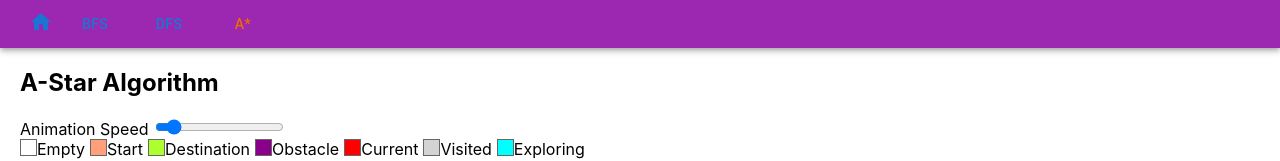
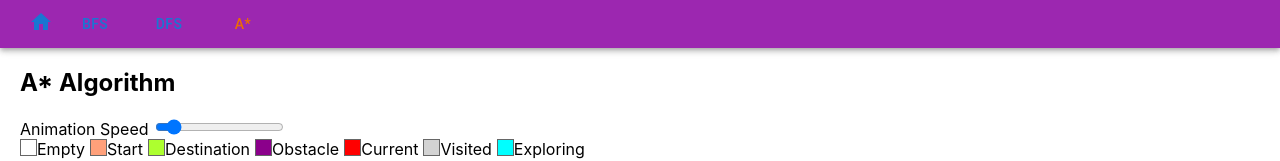
Before and after one commit to lwy123177/lwy123177.github.io, a React (Create React App) app: page /astar in a window 1280 px wide. Shown: the top 161 px of the page. Built offline with nearby package versions, Linux system fonts and the light colour scheme.

Commit message:
Update A* page title

```diff
--- a/src/components/AStar.tsx
+++ b/src/components/AStar.tsx
@@ -40,21 +40,13 @@ const AStar = () => {
       }
     }
     // TODO: Implement A* on grid from [startR, startC] to [destR, destC]
-    let minHeap = new MinHeap();
-    minHeap.add(10);
-    minHeap.add(8);
-    minHeap.add(9);
-
-    while (minHeap.count > 0) {
-      console.log(minHeap.extractMin());
-    }
 
     // Finish Searching
     gridContext.setState("FinishedDrawing");
   };
   return (
     <div className={classes["astar-page"]}>
-      <h2>A-Star Algorithm</h2>
+      <h2>A* Algorithm</h2>
       <div className={gridContext.state === "Drawing" ? utils.blink : ""}>
         Animation Speed <input type="range" min="1" max="499" ref={speedRef} />
       </div>
```
